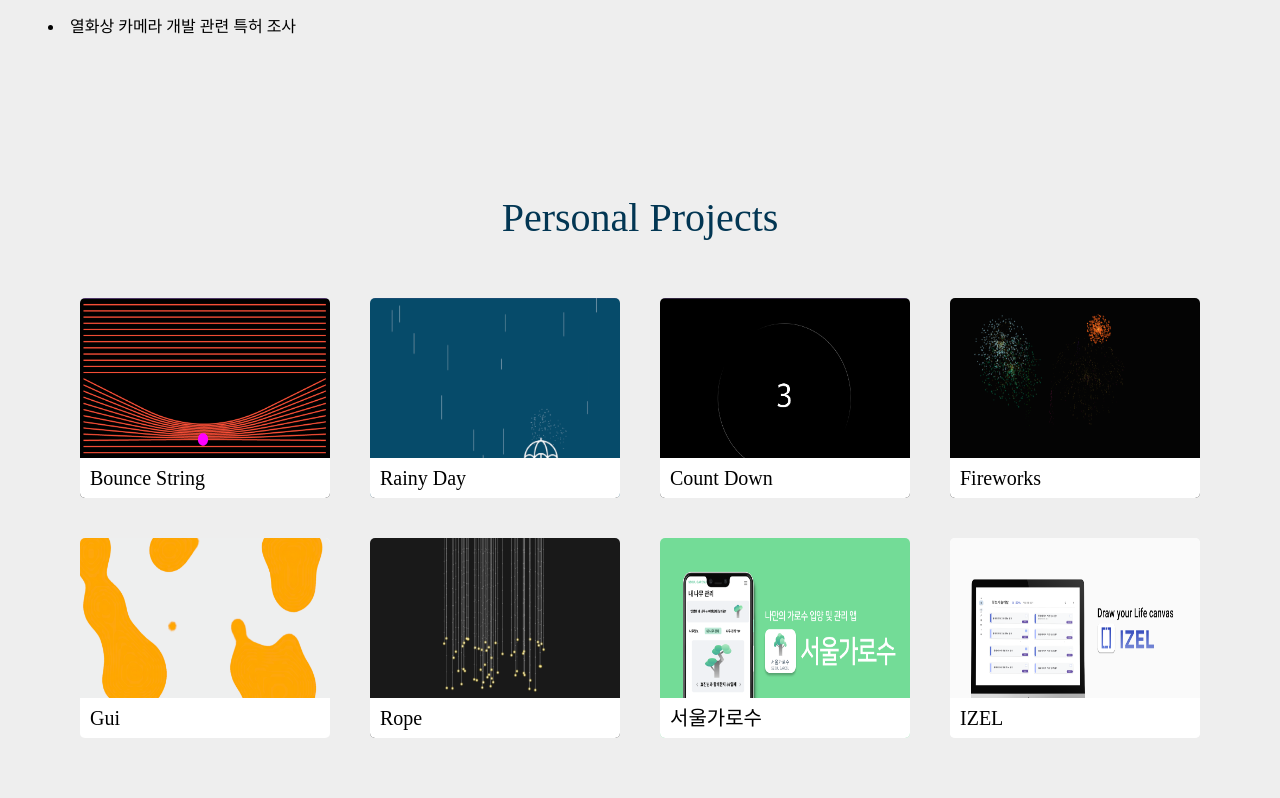
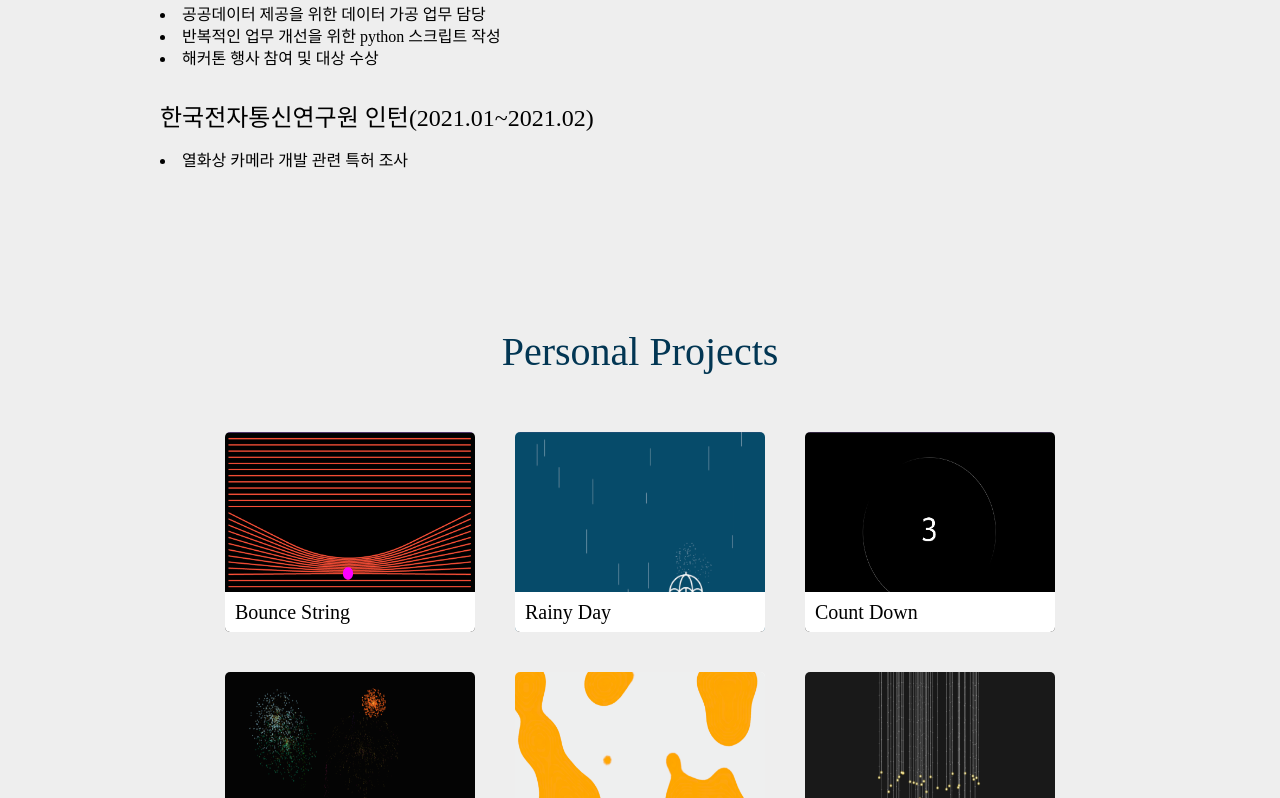
Before and after one commit to hyojinLee-git/portfolio, a React (Vite) app: page / in a window 1280 px wide. Shown: the part 1383-2181 px from the top of the page. Built offline with nearby package versions, Linux system fonts and the light colour scheme.

Commit message:
fix: design

```diff
--- a/src/style/App.css
+++ b/src/style/App.css
@@ -8,3 +8,9 @@ header {
     z-index: 1;
     box-shadow: 2px 4px 6px 0px rgba(0, 0, 0, 0.06);
 }
+
+@media (min-width: 768px) {
+    main {
+        padding: 7rem;
+    }
+}
```
